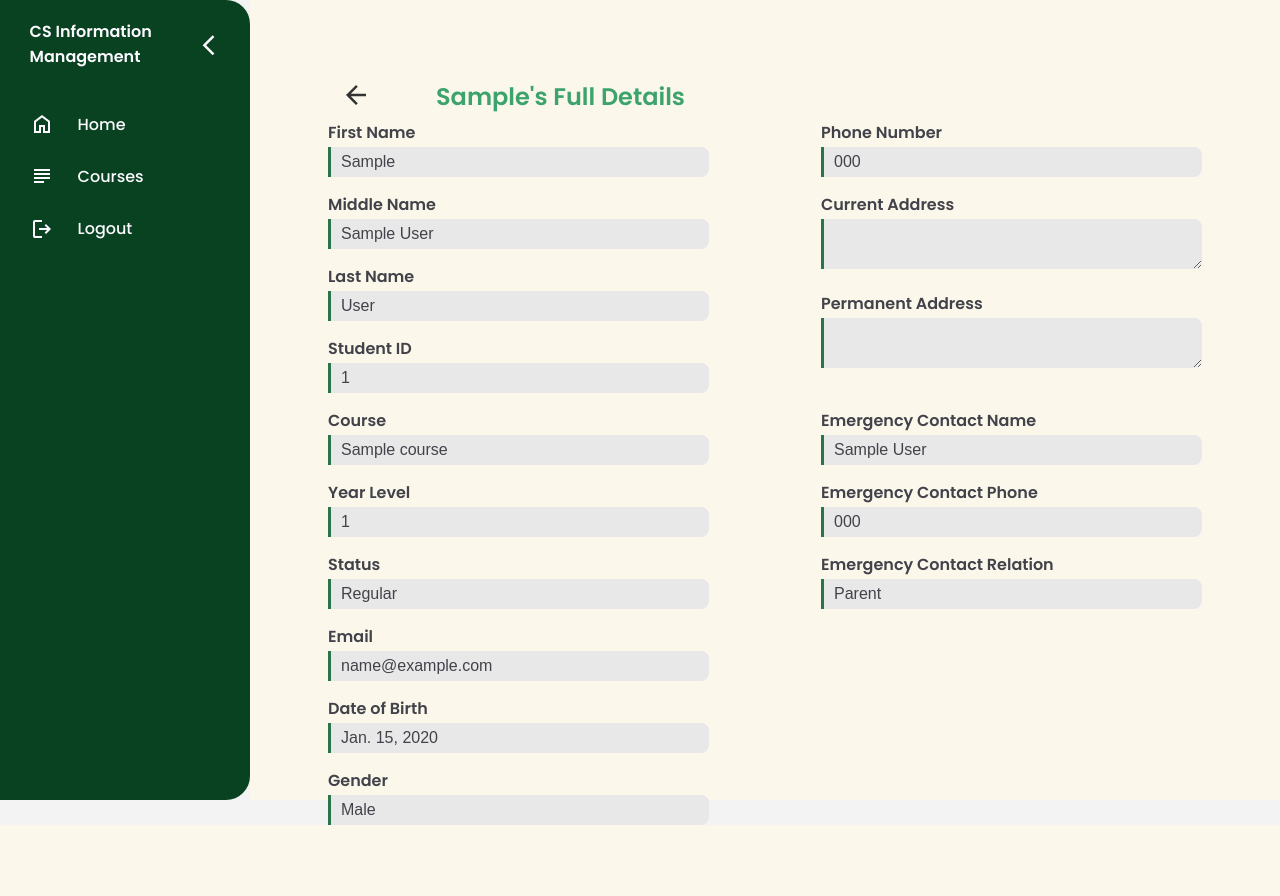
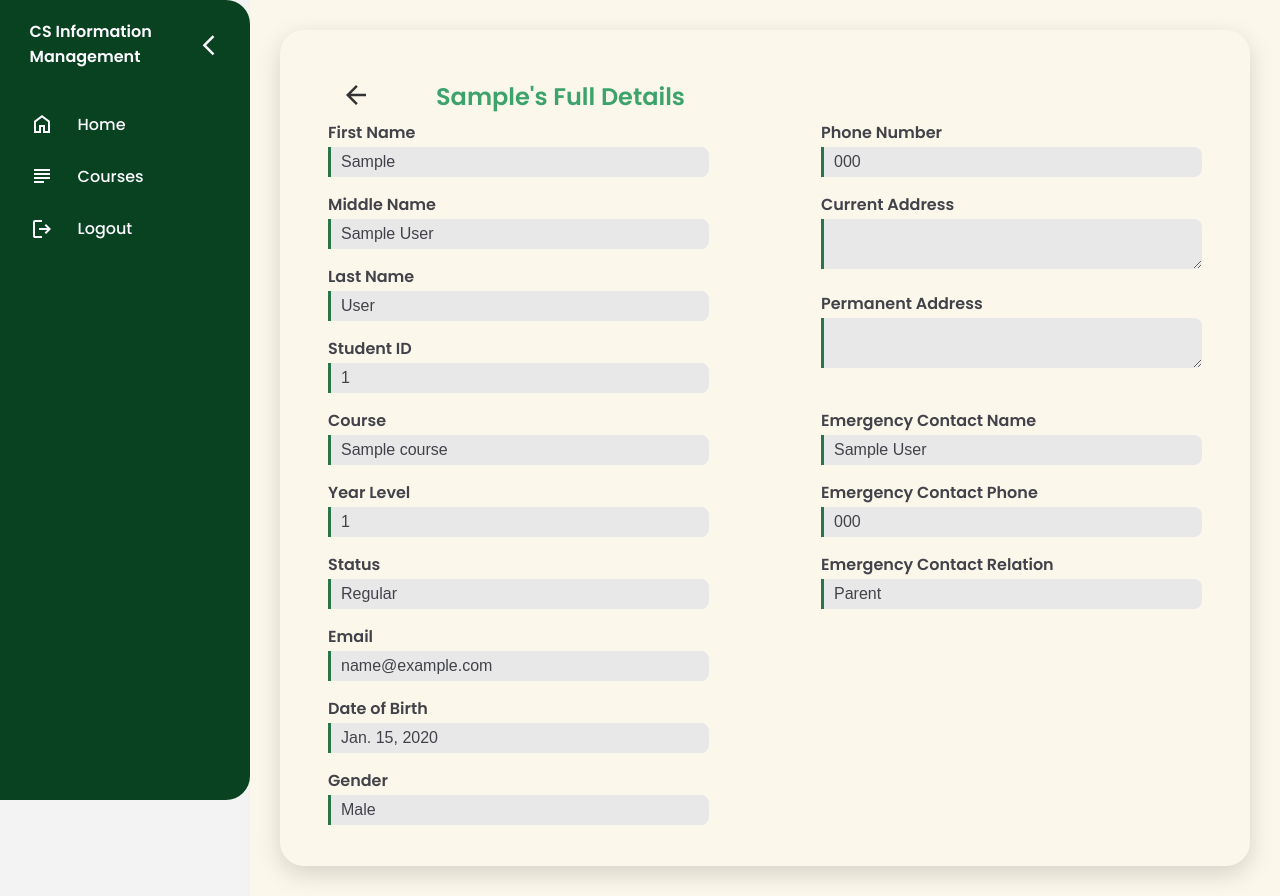
Before and after one commit to Gabrielkaos/CS_IMS, a Django app: page /other_info/1 in a window 1280 px wide. Before the commit the page ends 825 px from the top, so only its background shows below. Run offline with Django 4.2, Linux system fonts and the light colour scheme; tables that the repository leaves empty hold one stand-in row (values such as "Sample post"); some libraries are stand-ins or nearby versions.

Commit message:
Added shadow

```diff
--- a/IMS_app/static/IMS_app/css/style.css
+++ b/IMS_app/static/IMS_app/css/style.css
@@ -584,7 +584,7 @@ textarea:focus {
 .other-student-form-container {
     display: grid;
     grid-template-columns: 1fr 1fr;
-    grid-template-rows: 320px 320px;
+    grid-template-rows: 320px 500px;
     grid-template-areas:
         "box1 box3"
         "box2 box4"
@@ -592,6 +592,8 @@ textarea:focus {
     color: #333;
     gap: 1em;
     text-align: left;
+    border-radius: 1.5em;
+    box-shadow: 0 8px 24px hsla(0, 0%, 0%, .15);
 }
 
 
```
